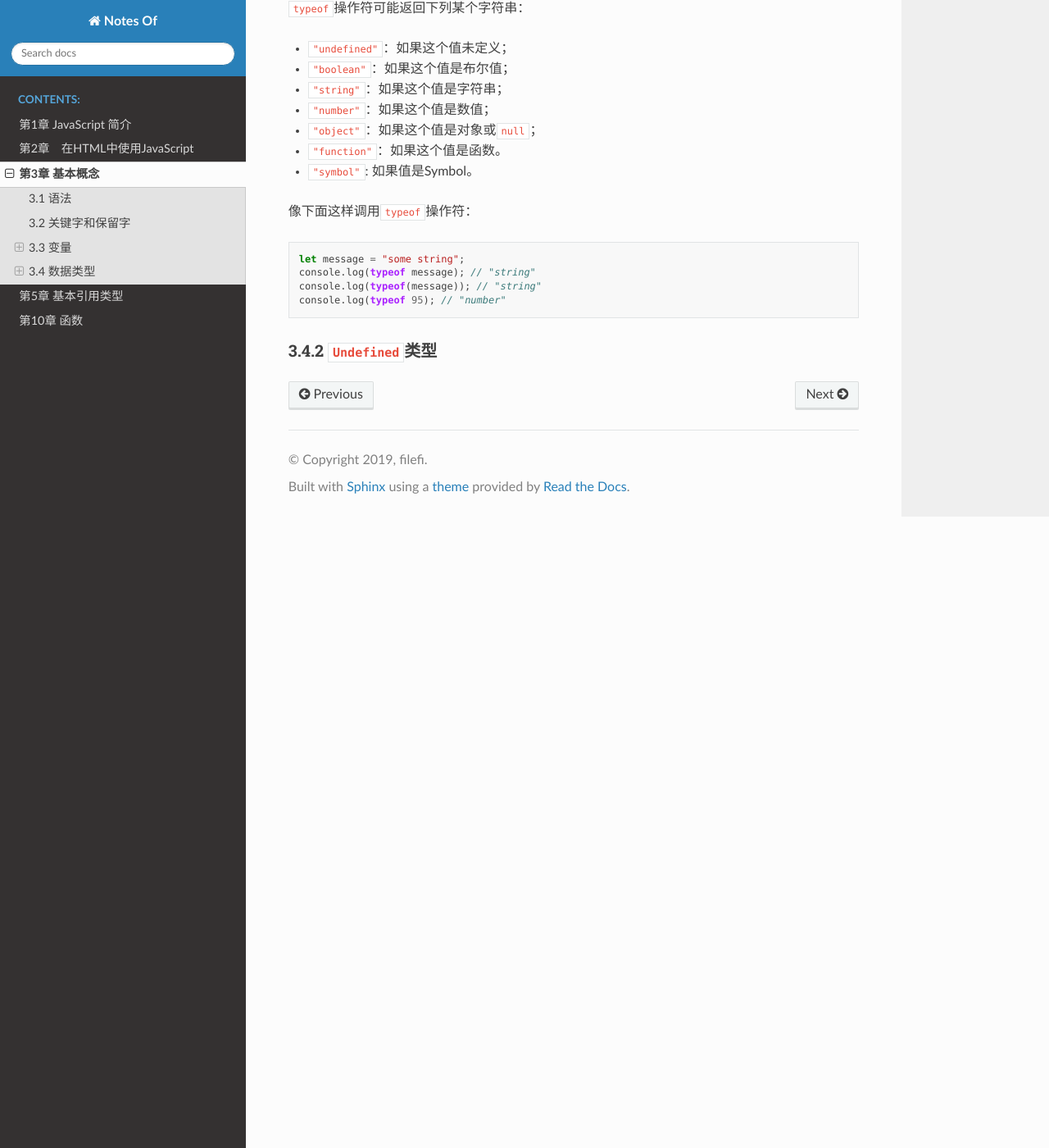
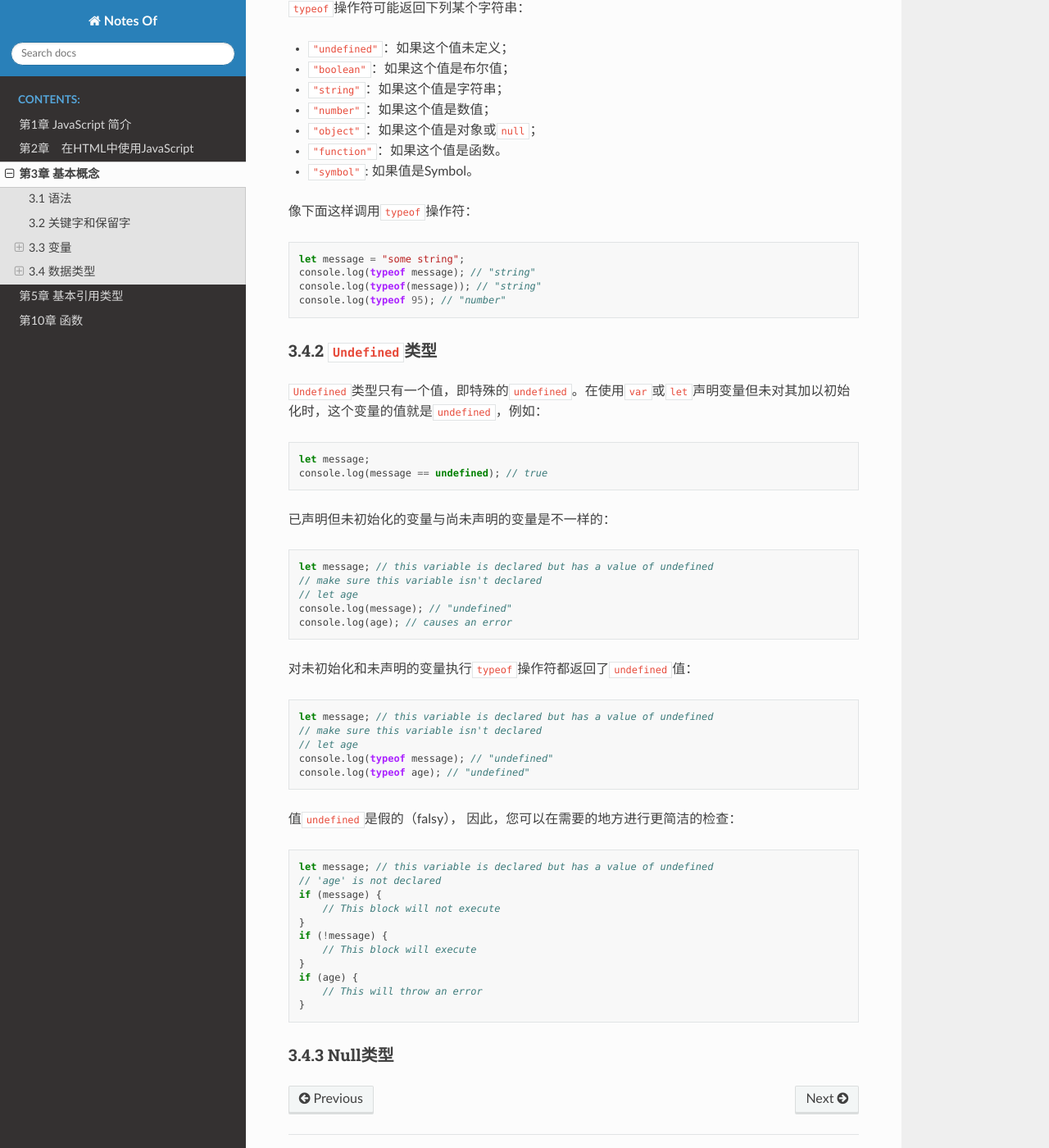
Before and after one commit to filefi/NotesOfProfessional-JavaScript-for-Web-Developers, a Sphinx documentation site: the page built from source/Chapter3-Language_Basics.md, in a window 1280 px wide and 1400 px high, scrolled down 3871 px. Shown: the whole window at 82% size. Built offline with Sphinx 7.4.7 and the Read the Docs theme 2.0.0, drawn with Linux system fonts in a browser that asks for light colours.

````diff
--- a/source/Chapter3-Language_Basics.md
+++ b/source/Chapter3-Language_Basics.md
@@ -208,3 +208,48 @@ console.log(typeof 95); // "number"
 ```
 
 ### 3.4.2 `Undefined`类型
+
+`Undefined`类型只有一个值，即特殊的`undefined`。在使用`var`或`let`声明变量但未对其加以初始化时，这个变量的值就是`undefined`，例如：
+
+```js
+let message;
+console.log(message == undefined); // true
+```
+
+已声明但未初始化的变量与尚未声明的变量是不一样的：
+
+```js
+let message; // this variable is declared but has a value of undefined
+// make sure this variable isn't declared
+// let age
+console.log(message); // "undefined"
+console.log(age); // causes an error
+```
+
+对未初始化和未声明的变量执行`typeof`操作符都返回了`undefined`值：
+
+```js
+let message; // this variable is declared but has a value of undefined
+// make sure this variable isn't declared
+// let age
+console.log(typeof message); // "undefined"
+console.log(typeof age); // "undefined"
+```
+
+值`undefined`是假的（falsy）， 因此，您可以在需要的地方进行更简洁的检查：
+
+```js
+let message; // this variable is declared but has a value of undefined
+// 'age' is not declared
+if (message) {
+    // This block will not execute
+}
+if (!message) {
+    // This block will execute
+}
+if (age) {
+    // This will throw an error
+}
+```
+
+### 3.4.3 Null类型
````
